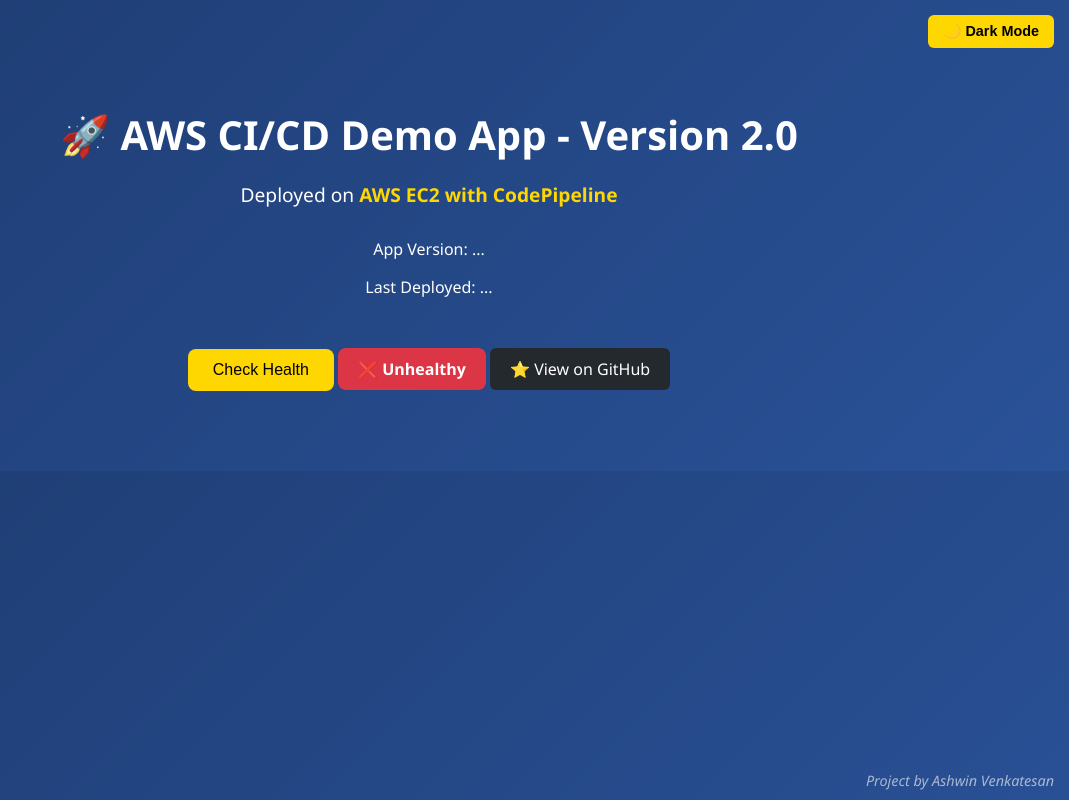
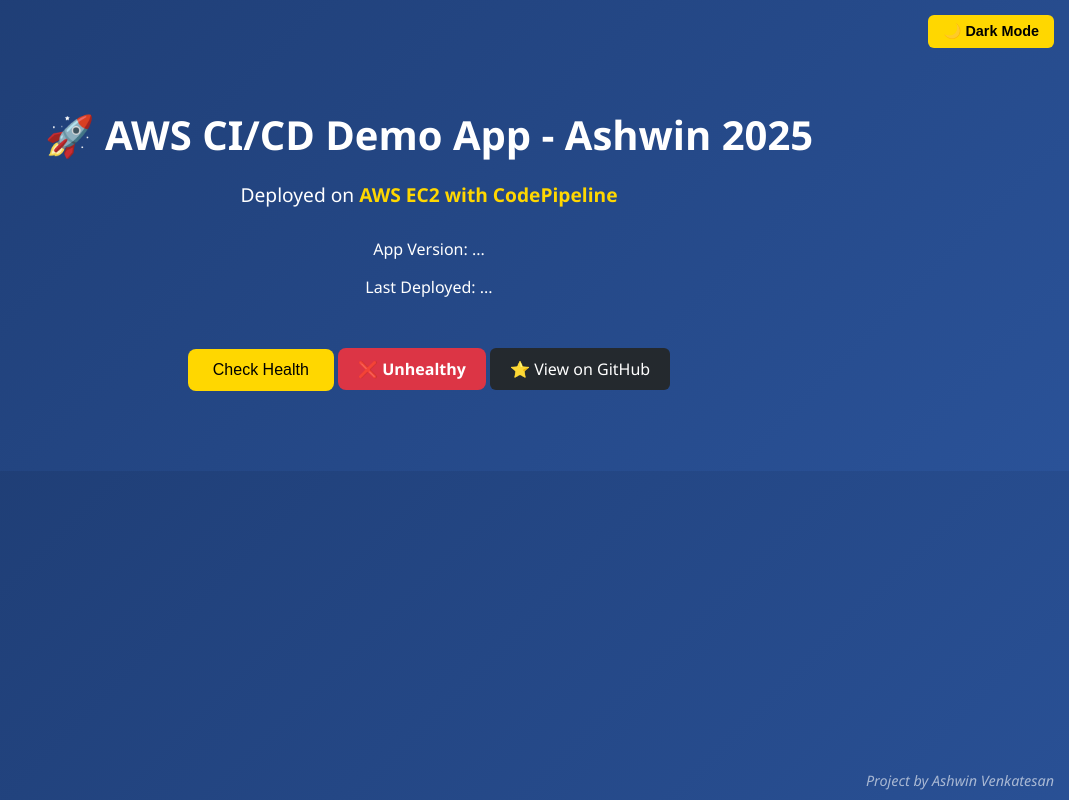
Before and after one commit to Imash24/AWS-CI-CD-DEMO, a website: page public/index.html in a window 1280 px wide. Shown: the whole page, without its empty margins (211-1280 px from the left). Drawn offline with Linux system fonts and the light colour scheme; no server answers.

Commit message:
final commits

```diff
--- a/public/index.html
+++ b/public/index.html
@@ -11,7 +11,7 @@
   <button id="theme-toggle">🌙 Dark Mode</button>
 
   <div class="container">
-    <h1>🚀 AWS CI/CD Demo App - Version 2.0 </h1>
+    <h1>🚀 AWS CI/CD Demo App - Ashwin 2025 </h1>
     <p class="tagline">Deployed on <span>AWS EC2 with CodePipeline</span></p>
 
     <div class="info">
```
